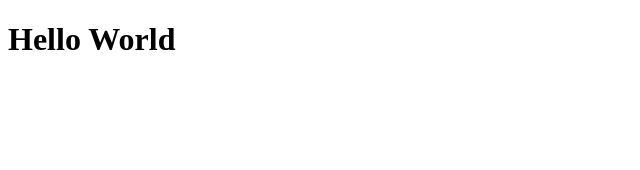
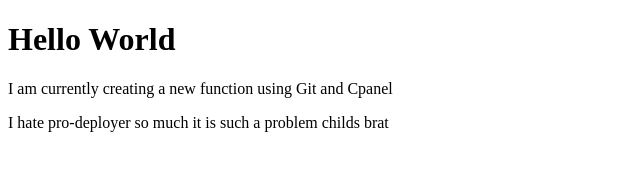
Before and after one commit to shaypatricks/shaypatricks.github.io, a plain HTML site: page index.html in a window 1280 px wide. Shown: the whole page, without its empty margins (0-640 px from the left). Drawn offline with Linux system fonts and the light colour scheme.

Commit message:
added two opinion paragraphs

```diff
--- a/index.html
+++ b/index.html
@@ -8,6 +8,7 @@
 </head>
 <body>
     <h1>Hello World</h1>
-
+    <p>I am currently creating a new function using Git and Cpanel</p>
+    <p>I hate pro-deployer so much it is such a problem childs brat</p>
 </body>
 </html>
```
